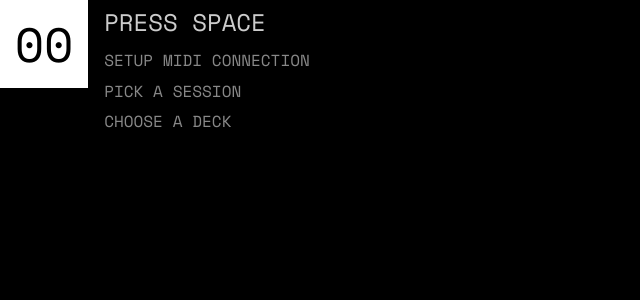
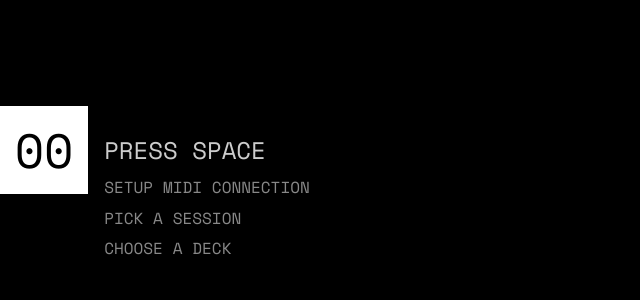
Before and after one commit to maxwellito/hexabeat, a React app: page / in a window 1280 px wide. Shown: the top 300 px of the page, without its empty margins (0-640 px from the left). Built offline with nearby package versions, Linux system fonts and the light colour scheme.

Commit message:
Add styles for List

```diff
--- a/src/components/home/HomeScreen.css
+++ b/src/components/home/HomeScreen.css
@@ -2,6 +2,7 @@
 
 .step-wrap {
   display: flex;
+  align-items: center;
 }
 
 .step-index {
--- a/src/components/list/List.css
+++ b/src/components/list/List.css
@@ -3,10 +3,35 @@
 .list-wrap {
   display: flex;
   flex-direction: column;
+  overflow: hidden;
+  height: 300px;
+  width: 500px;
+}
+
+.list-wrap-top, .list-wrap-bottom {
+  display: flex;
+  flex-direction: column;
+  flex-grow: 1;
+  overflow: hidden;
+  height: 50%;
+}
+.list-wrap-top {
+  justify-content: flex-end;
+}
+.list-wrap-bottom {
+  justify-content: flex-start;
 }
 
 .list-item {
   margin: 0.35em 0;
+  position: relative;
+}
+
+.up .list-item {
+  animation: .2s goUp;
+}
+.down .list-item {
+  animation: .2s goDown;
 }
 
 .list-item-title {
@@ -15,7 +40,6 @@
   margin: 0;
   line-height: 1.2;
 }
-
 .list-item-subtitle {
   font-size: .75em;
   color: var(--shade);
@@ -27,11 +51,20 @@
 .list-item.active {
   font-size: 1.5em;
 }
-
 .list-item.active .list-item-title {
   color: var(--shade-lighter);
 }
-
 .list-item.active .list-item-subtitle {
   color: var(--shade-light);
 }
+
+
+@keyframes goUp {
+  from {top: .5em;}
+  to   {top: 0;}
+}
+
+@keyframes goDown {
+  from {top: -.5em;}
+  to   {top: 0;}
+}
--- a/src/components/list/List.tsx
+++ b/src/components/list/List.tsx
@@ -17,6 +17,8 @@ class ListItem {
 
 export class List extends React.Component<ListProps, ListState> {
 
+  previousIndex:number = 0;
+
   constructor(props:ListProps) {
     super(props);
     this.state = {
@@ -25,21 +27,34 @@ export class List extends React.Component<ListProps, ListState> {
   }
 
   render() {
-    let items = this.props.data.map((item:ListItem, index:number) => {
+    let topList:any[] = [],
+        selectedItem:any,
+        bottomList:any[] = [];
+
+    this.props.data.forEach((item:ListItem, index:number) => {
       let itemClass = 'list-item ' + (index === this.props.index ? 'active' : ''),
-          itemElements = [<p className='list-item-title'>{item.title}</p>];
+          itemElements = [<p className='list-item-title'  key={'ff'+index}>{item.title}</p>];
 
       if (item.subtitle) {
         itemElements.push(<p className='list-item-subtitle'>{item.subtitle}</p>)
       }
-      return <div className={itemClass} key={index}>
-        {itemElements}
-      </div>
+
+      let output = <div className={itemClass} key={index}>{itemElements}</div>
+      if (index === this.props.index) {
+        selectedItem = output;
+      }
+      else {
+        (index < this.props.index ? topList : bottomList).push(output)
+      }
     })
 
+    let wrapClass = this.previousIndex > this.state.index ? 'down' : 'up';
+
     return (
-      <div className='list-wrap'>
-        {items}
+      <div className={'list-wrap ' + wrapClass}>
+        <div className='list-wrap-top'>{topList}</div>
+        {selectedItem}
+        <div className='list-wrap-bottom'>{bottomList}</div>
       </div>
     );
   }
```
